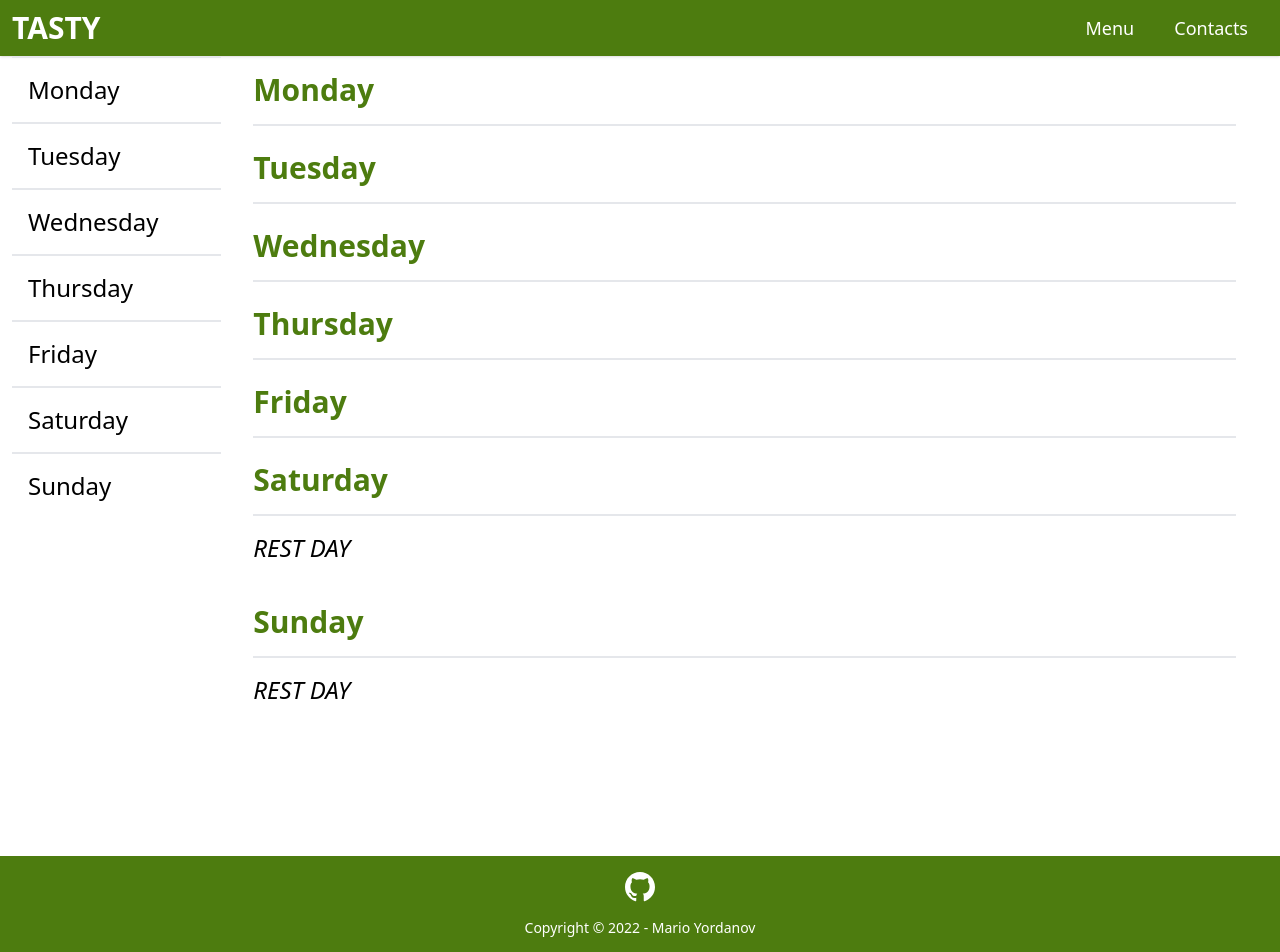
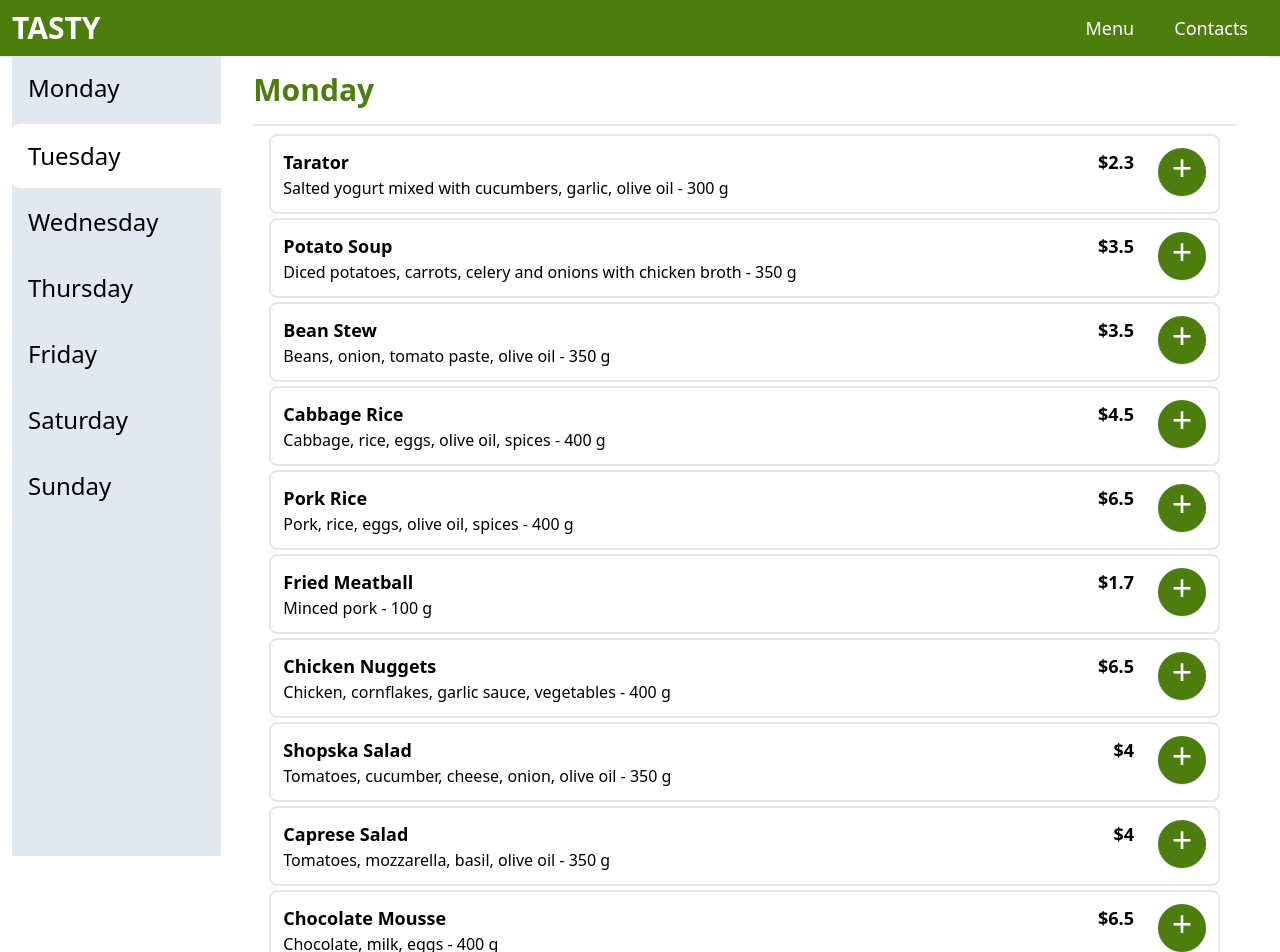
Before and after one commit to mariovyord/lunch-menu, a React (Create React App) app: page / in a window 1280 px wide. Shown: the top 952 px of the page. Built offline with nearby package versions, Linux system fonts and the light colour scheme.

Commit message:
create: product card and products list

```diff
--- /dev/null
+++ b/src/assets/data/menu.json
@@ -0,0 +1,107 @@
+[
+	[
+		{
+			"title": "Tarator",
+			"description": "Salted yogurt mixed with cucumbers, garlic, olive oil - 300 g",
+			"price": 2.30
+		},
+		{
+			"title": "Potato Soup",
+			"description": "Diced potatoes, carrots, celery and onions with chicken broth - 350 g",
+			"price": 3.50
+		},
+		{
+			"title": "Bean Stew",
+			"description": "Beans, onion, tomato paste, olive oil - 350 g",
+			"price": 3.50
+		},
+		{
+			"title": "Cabbage Rice",
+			"description": "Cabbage, rice, eggs, olive oil, spices - 400 g",
+			"price": 4.50
+		},
+		{
+			"title": "Pork Rice",
+			"description": "Pork, rice, eggs, olive oil, spices - 400 g",
+			"price": 6.50
+		},
+		{
+			"title": "Fried Meatball",
+			"description": "Minced pork - 100 g",
+			"price": 1.70
+		},
+		{
+			"title": "Chicken Nuggets",
+			"description": "Chicken, cornflakes, garlic sauce, vegetables - 400 g",
+			"price": 6.50
+		},
+		{
+			"title": "Shopska Salad",
+			"description": "Tomatoes, cucumber, cheese, onion, olive oil - 350 g",
+			"price": 4.00
+		},
+		{
+			"title": "Caprese Salad",
+			"description": "Tomatoes, mozzarella, basil, olive oil - 350 g",
+			"price": 4.00
+		},
+		{
+			"title": "Chocolate Mousse",
+			"description": "Chocolate, milk, eggs - 400 g",
+			"price": 6.50
+		}
+	],
+	[
+		{
+			"title": "Tarator",
+			"description": "Salted yogurt mixed with cucumbers, garlic, olive oil - 300 g",
+			"price": 2.30
+		},
+		{
+			"title": "Potato Soup",
+			"description": "Diced potatoes, carrots, celery and onions with chicken broth - 350 g",
+			"price": 3.50
+		},
+		{
+			"title": "Bean Stew",
+			"description": "Beans, onion, tomato paste, olive oil - 350 g",
+			"price": 3.50
+		},
+		{
+			"title": "Cabbage Rice",
+			"description": "Cabbage, rice, eggs, olive oil, spices - 400 g",
+			"price": 4.50
+		},
+		{
+			"title": "Risotto with mussels and lobster cream, cherry tomatoes",
+			"description": "Mascarpone and fennel - 490 g",
+			"price": 4.50
+		},
+		{
+			"title": "Fried Meatball",
+			"description": "Minced pork - 100 g",
+			"price": 1.70
+		},
+		{
+			"title": "Chicken Nuggets",
+			"description": "Chicken, cornflakes, garlic sauce, vegetables - 400 g",
+			"price": 6.50
+		},
+		{
+			"title": "Shopska Salad",
+			"description": "Tomatoes, cucumber, cheese, onion, olive oil - 350 g",
+			"price": 4.00
+		},
+		{
+			"title": "Caprese Salad",
+			"description": "Tomatoes, mozzarella, basil, olive oil - 350 g",
+			"price": 4.00
+		},
+		{
+			"title": "Chocolate Mousse",
+			"description": "Chocolate, milk, eggs - 400 g",
+			"price": 6.50
+		}
+	],
+	[]
+]
--- a/src/features/homePage/HomePage.tsx
+++ b/src/features/homePage/HomePage.tsx
@@ -1,34 +1,51 @@
-import React from 'react'
+import React from 'react';
+import ProductCard from './productCard/ProductCard';
+import MENU from '../../assets/data/menu.json';
 
 const HomePage = () => {
 	return (
 		<div className='grid grid-cols-6'>
-			<div className='sticky col-span-1 top-0 left-0 h-screen text-2xl'>
+			<div className='sticky col-span-1 top-0 left-0 h-screen text-2xl bg-slate-200'>
 				<ul>
-					<li><a className='border-t-2 w-full w-full block p-4' href="#monday">Monday</a></li>
-					<li><a className='border-t-2 w-full block p-4' href="#tuesday">Tuesday</a></li>
-					<li><a className='border-t-2 w-full block p-4' href="#wednesday">Wednesday</a></li>
-					<li><a className='border-t-2 w-full block p-4' href="#thursday">Thursday</a></li>
-					<li><a className='border-t-2 w-full block p-4' href="#friday">Friday</a></li>
-					<li><a className='border-t-2 w-full block p-4' href="#saturday">Saturday</a></li>
-					<li><a className='border-t-2 w-full block p-4' href="#sunday">Sunday</a></li>
+					<li><a className='border-b-2 w-full block p-4' href="#monday">Monday</a></li>
+					<li><a className='border-y-2  rounded-l-lg w-full block p-4 bg-white' href="#tuesday">Tuesday</a></li>
+					<li><a className='border-b-2 w-full block p-4' href="#wednesday">Wednesday</a></li>
+					<li><a className='border-b-2 w-full block p-4' href="#thursday">Thursday</a></li>
+					<li><a className='border-b-2 w-full block p-4' href="#friday">Friday</a></li>
+					<li><a className='border-b-2 w-full block p-4' href="#saturday">Saturday</a></li>
+					<li><a className='border-b-2 w-full block p-4' href="#sunday">Sunday</a></li>
 				</ul>
 			</div>
-			<div className='col-span-5 px-8'>
+			<div className='col-span-5 px-8 bg-white'>
 				<div className='mb-6'>
 					<h2 className='font-bold text-3xl text-primary border-b-2 py-4' id="monday">Monday</h2>
+					<div className='px-4 py-2 flex flex-col gap-1'>
+						{MENU[0].map(pr => <ProductCard product={pr} />)}
+					</div>
 				</div>
 				<div className='mb-6'>
 					<h2 className='font-bold text-3xl text-primary border-b-2 pb-4' id="tuesday">Tuesday</h2>
+					<div className='px-4 py-2 flex flex-col gap-1'>
+						{MENU[1].map(pr => <ProductCard product={pr} />)}
+					</div>
 				</div>
 				<div className='mb-6'>
 					<h2 className='font-bold text-3xl text-primary border-b-2 pb-4' id="wednesday">Wednesday</h2>
+					<div className='px-4 py-2 flex flex-col gap-1'>
+						{MENU[0].map(pr => <ProductCard product={pr} />)}
+					</div>
 				</div>
 				<div className='mb-6'>
 					<h2 className='font-bold text-3xl text-primary border-b-2 pb-4' id="thursday">Thursday</h2>
+					<div className='px-4 py-2 flex flex-col gap-1'>
+						{MENU[0].map(pr => <ProductCard product={pr} />)}
+					</div>
 				</div>
 				<div className='mb-6'>
 					<h2 className='font-bold text-3xl text-primary border-b-2 pb-4' id="friday">Friday</h2>
+					<div className='px-4 py-2 flex flex-col gap-1'>
+						{MENU[0].map(pr => <ProductCard product={pr} />)}
+					</div>
 				</div>
 				<div className='mb-6'>
 					<h2 className='font-bold text-3xl text-primary border-b-2 pb-4' id="saturday">Saturday</h2>
--- /dev/null
+++ b/src/features/homePage/productCard/ProductCard.tsx
@@ -0,0 +1,28 @@
+import React from 'react'
+
+type TProps = {
+	product: {
+		title: string,
+		description: string,
+		price: number,
+	}
+}
+
+const ProductCard: React.FC<TProps> = ({ product }) => {
+	return (
+		<div className='border-2 rounded-lg p-3 flex justify-between gap-6'>
+			<div className='w-full'>
+				<div className='flex justify-between'>
+					<h3 className='font-bold text-lg'>{product.title}</h3>
+					<p className='font-semibold text-lg'>${product.price}</p>
+				</div>
+				<p>{product.description}</p>
+			</div>
+			<div>
+				<button type='button' className='hover:bg-lime-800 hover:shadow active:scale-95 flex h-12 w-12 justify-center rounded-full bg-lime-700 text-4xl text-white shadow'>+</button>
+			</div>
+		</div>
+	)
+}
+
+export default ProductCard
```
